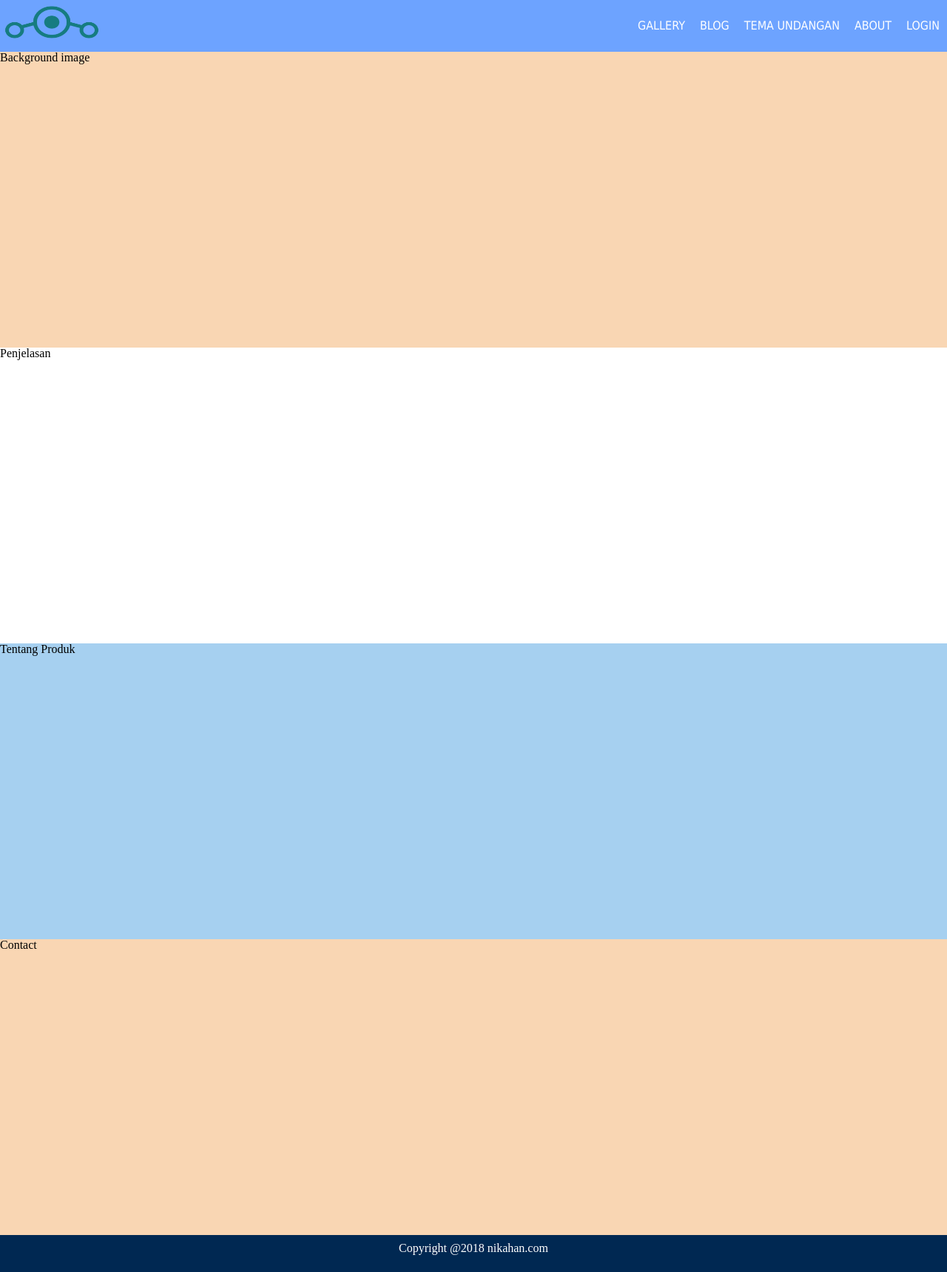
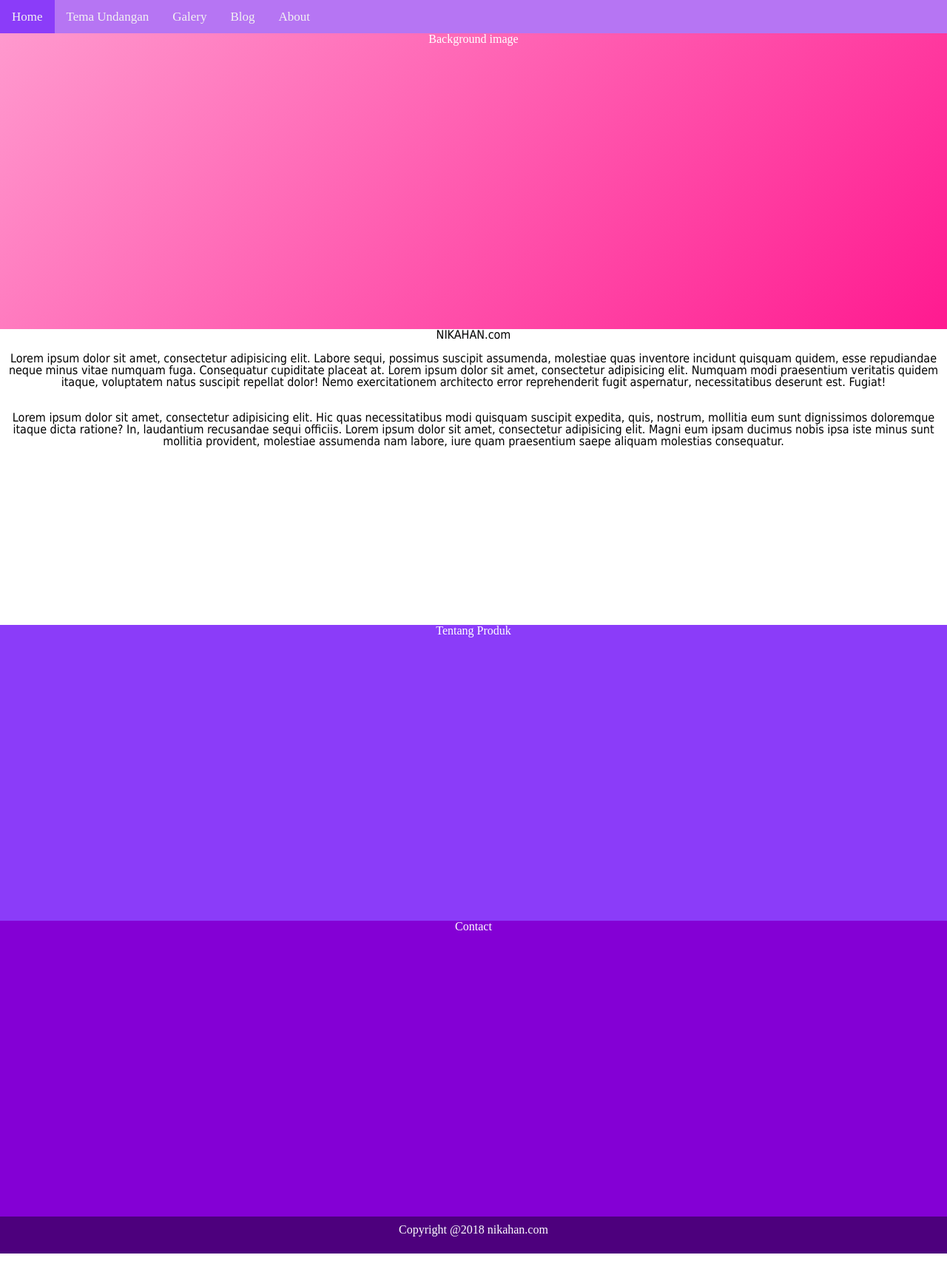
Before and after one commit to bootproject-team/online-invitation, a plain HTML site: page index.html in a window 1280 px wide. Shown: the whole page at 74% size. After the commit the page ends 1695 px from the top, so only its background shows below. Drawn offline with Linux system fonts and the light colour scheme.

Commit message:
edit nav & script.js & index.html

```diff
--- a/index.html
+++ b/index.html
@@ -2,81 +2,38 @@
 <html lang="en" dir="ltr">
   <head>
     <script src="jquery-3.3.1.min.js"></script>
-    <!-- <script type="text/javascript" src="slider.js"></script> -->
+    <script type="text/javascript" src="script.js"></script>
     <title>nikahan.com</title>
     <link rel="stylesheet" type="text/css" href="style/style.css">
   </head>
   <body>
-<nav id="navi">
-  <img id="imgH" src="img/2.png" alt="wedding">
-  <a class="link" href="#">LOGIN</a>
-  <a class="link" href="#">ABOUT</a>
-  <a class="link" href="#">TEMA UNDANGAN</a>
-  <a class="link" href="#">BLOG</a>
-  <a class="link" href="#">GALLERY</a>
-</nav>
+    <ul class="topnav">
+      <li><a href="#home">Home</a></li>
+      <li><a href="#tema">Tema Undangan</a></li>
+      <li><a href="#galery">Galery</a></li>
+      <li><a href="#blog">Blog</a></li>
+      <li><a href="#about">About</a></li>
+      <li class="icon">
+        <a href="javascript:void(0);" onclick="myFunction()">☰</a>
+      </li>
+    </ul>
+
 <div class="bg">
-  <h4>Background image</h4>
+  <h4 id="tb1">Background image</h4>
 </div>
 <div class="bg2">
-  <h4>Penjelasan</h4>
+  <h1 id="bg2">NIKAHAN.com</h1><br>
+  <p>Lorem ipsum dolor sit amet, consectetur adipisicing elit. Labore sequi, possimus suscipit assumenda, molestiae quas inventore incidunt quisquam quidem, esse repudiandae neque minus vitae numquam fuga. Consequatur cupiditate placeat at. Lorem ipsum dolor sit amet, consectetur adipisicing elit. Numquam modi praesentium veritatis quidem itaque, voluptatem natus suscipit repellat dolor! Nemo exercitationem architecto error reprehenderit fugit aspernatur, necessitatibus deserunt est. Fugiat!</p><br><br>
+  <p>Lorem ipsum dolor sit amet, consectetur adipisicing elit. Hic quas necessitatibus modi quisquam suscipit expedita, quis, nostrum, mollitia eum sunt dignissimos doloremque itaque dicta ratione? In, laudantium recusandae sequi officiis. Lorem ipsum dolor sit amet, consectetur adipisicing elit. Magni eum ipsam ducimus nobis ipsa iste minus sunt mollitia provident, molestiae assumenda nam labore, iure quam praesentium saepe aliquam molestias consequatur.</p>
 </div>
+
 <div class="bg3">
-  <h4>Tentang Produk</h4>
+  <h4 id="3">Tentang Produk</h4>
 </div>
+
 <div class="bg4">
   <h4>Contact</h4>
-</div>
-<!-- slider -->
-<!-- <div id="container"> -->
-			<!-- <header>
-				<h1>jQuery Content Slider</h1>
-			</header>
-			<img src="kiri.png" alt="Prev" id="prev">
-			<div id="slider">
-				<div class="slide">
-					<div class="slide-copy">
-						<h2>Slider One</h2>
-						<p>Lorem ipsum dolor sit amet, consectetur adipiscing elit. Sed vitae commodo sem. Integer eros nibh, molestie congue elementum quis, mattis nec tortor. Vivamus sed hendrerit sed vitae orci convallis.</p>
-					</div>
-					<img src="@.jpg">
-				</div>
-
-				<div class="slide">
-					<div class="slide-copy"> -->
-						<!-- <h2>Slider Two</h2>
-						<p>Lorem ipsum dolor sit amet, consectetur adipiscing elit. Sed vitae commodo sem. Integer eros nibh, molestie congue elementum quis, mattis nec tortor. Vivamus sed hendrerit sed vitae orci convallis.</p>
-					</div>
-					<img src="@1.jpg">
-				</div>
-
-				<div class="slide">
-					<div class="slide-copy">
-						<h2>Slider Three</h2>
-						<p>Lorem ipsum dolor sit amet, consectetur adipiscing elit. Sed vitae commodo sem. Integer eros nibh, molestie congue elementum quis, mattis nec tortor. Vivamus sed hendrerit sed vitae orci convallis.</p>
-					</div>
-					<img src="@2.jpg">
-				</div>
-
-				<div class="slide">
-					<div class="slide-copy">
-						<h2>Slider Four</h2>
-						<p>Lorem ipsum dolor sit amet, consectetur adipiscing elit. Sed vitae commodo sem. Integer eros nibh, molestie congue elementum quis, mattis nec tortor. Vivamus sed hendrerit sed vitae orci convallis.</p>
-					</div>
-					<img src="@3.jpg">
-				</div>
-
-				<div class="slide">
-					<div class="slide-copy">
-						<h2>Slider Five</h2>
-						<p>Lorem ipsum dolor sit amet, consectetur adipiscing elit. Sed vitae commodo sem. Integer eros nibh, molestie congue elementum quis, mattis nec tortor. Vivamus sed hendrerit sed vitae orci convallis.</p>
-					</div>
-					<img src="@4.jpg">
-				</div>
-			</div>
-			<img src="kanan.png" alt="Next" id="next">
-		</div> -->
-<footer>
+</div><footer>
   <div class="foot">
     <h4>Copyright @2018 nikahan.com</h4>
   </div>
--- /dev/null
+++ b/script.js
@@ -0,0 +1,5 @@
+ // $(document).ready(function(){}
+ /* Toggle between adding and removing the "responsive" class to topnav when the user clicks on the icon */
+function myFunction() {
+    document.getElementsByClassName("topnav")[0].classList.toggle("responsive");
+}
--- a/style/style.css
+++ b/style/style.css
@@ -1,8 +1,3 @@
-/* http://meyerweb.com/eric/tools/css/reset/
-   v2.0 | 20110126
-   License: none (public domain)
-*/
-
 html, body, div, span, applet, object, iframe,
 h1, h2, h3, h4, h5, h6, p, blockquote, pre,
 a, abbr, acronym, address, big, cite, code,
@@ -46,131 +41,106 @@ table {
 	border-collapse: collapse;
 	border-spacing: 0;
 }
-#navi{
-  font-family: tahoma,sans-serif;
-  width: 100%;
-  height: 70px;
-  background-color:#6da3ff;
+
+/* star coding */
+/* Remove margins and padding from the list, and add a black background color */
+ul.topnav {
+    list-style-type: none;
+    margin: 0;
+    padding: 0;
+    overflow: hidden;
+    background-color: #b675f3;
 }
 
-#imgH{
-  width: 140px;
-  height: 60px;
-  line-height: 30px;
+/* Float the list items side by side */
+ul.topnav li {float: left;}
+
+/* Style the links inside the list items */
+ul.topnav li a {
+    display: inline-block;
+    color: #f2f2f2;
+    text-align: center;
+    padding: 14px 16px;
+    text-decoration: none;
+    transition: 0.3s;
+    font-size: 17px;
 }
-.link{
-  text-decoration: none;
-  color: white;
-  padding: 10px;
-  text-align: right;
-  line-height: 50px;
-  background-color:#6da3ff;
-  float: right;
-  font-family: tahoma,sans-serif;
+
+/* Change background color of links on hover */
+ul.topnav li a:hover {background-color: #8b3cf9;}
+
+/* Hide the list item that contains the link that should open and close the topnav on small screens */
+ul.topnav li.icon {display: none;}
+
+/* Saat lebar layar kurang dari 680 pixel, sembunyikan semua menu item kecuali item yang pertama yaitu("Home"). Tampilkan juga list item yang berisi link untuk membuka menu yaitu (li.icon) */
+@media screen and (max-width:680px) {
+ul.topnav li:not(:first-child) {display: none;}
+ul.topnav li.icon {
+	float: right;
+	display: inline-block;
 }
+}
+
+/* Class dengan nama "responsive" akan ditambahkan oleh JavaScript saat user mengklik icon. Munculnya Class ini akan mendisplay isi list menu
+*/
+@media screen and (max-width:680px) {
+ul.topnav.responsive {position: relative;}
+ul.topnav.responsive li.icon {
+	position: absolute;
+	right: 0;
+	top: 0;
+}
+ul.topnav.responsive li {
+	float: none;
+	display: inline;
+}
+ul.topnav.responsive li a {
+	display: block;
+	text-align: left;
+}
+}
+
 .bg{
+	text-align: center;
+	color: white;
 	width: 100%;
 	height: 400px;
-	background-color:#f9d6b3;
+	background: rgba(255,153,206,1);
+background: -moz-linear-gradient(-45deg, rgba(255,153,206,1) 0%, rgba(255,26,144,1) 100%);
+background: -webkit-gradient(left top, right bottom, color-stop(0%, rgba(255,153,206,1)), color-stop(100%, rgba(255,26,144,1)));
+background: -webkit-linear-gradient(-45deg, rgba(255,153,206,1) 0%, rgba(255,26,144,1) 100%);
+background: -o-linear-gradient(-45deg, rgba(255,153,206,1) 0%, rgba(255,26,144,1) 100%);
+background: -ms-linear-gradient(-45deg, rgba(255,153,206,1) 0%, rgba(255,26,144,1) 100%);
+background: linear-gradient(135deg, rgba(255,153,206,1) 0%, rgba(255,26,144,1) 100%);
+filter: progid:DXImageTransform.Microsoft.gradient( startColorstr='#ff99ce', endColorstr='#ff1a90', GradientType=1 );
 }
 .bg2{
 	width: 100%;
 	height: 400px;
 	background-color:#fff;
+	text-align: center;
+	font-family: tahoma, sans-serif;
 }
 .bg3{
+	color: white;
+	text-align: center;
 	width:100%;
 	height:400px;
-	background-color:#a6d0f0;
+	background-color:#8b3cf9;
 }
 .bg4{
+	color: white;
+	text-align: center;
 	width:100%;
 	height:400px;
-	background-color:#f9d6b3;
+	background-color:#8400d5;
 }
+
 .foot{
 	font: Arial;
 	color: white;
 	width:100%;
 	height:50px;
-	background-color:#002852;
+	background-color:#4d007d;
 	text-align: center;
-	line-height: 35px;
-}
-/* .line:hover {
-	background-color: yellow;
-} */
-/* slider */
-/* *{
-	margin:0;
-	padding:0;
-}
-
-body{
-	font-family:'Arial', sans-serif;
-	font-size:14px;
-	color:#fff;
-	background:#333;
-	line-height:1.6em;
-} */
-
-/* a{
-	color:#fff;
-	text-decoration:none;
-}
-
-h1{
-	text-align:center;
-	margin-bottom:20px;
-}
-
-#container{
-	width:980px;
-	margin:40px auto;
-	overflow:hidden;
-}
-
-#slider{
-	width:940px;
-	height:350px;
-	position:relative;
-	overflow:hidden;
-	float:left;
-	padding:3px;
-	border:#666 solid 2px;
-	border-radius:5px;
-}
-
-#slider img{
-	width:940px;
-	height:350px;
-}
-
-.slide{
-	position:absolute;
-}
-
-.slide-copy{
-	position:absolute;
-	bottom:0;
-	left:0;
-	padding:20px;
-	background:7f7f7f;
-	background: rgba(0,0,0,0.5);
-}
-
-#prev, #next{
-	float:left;
-	margin-top:130px;
-	cursor:pointer;
-	position:relative;
-	z-index:100;
-}
-
-#prev{
-	margin-right:-45px;
-}
-
-#next{
-	margin-left:-45px;
-} */
+	line-height: 35px;}
```
Also changed, not shown: slider.js (deleted, +0 -67 lines), img/2.png (deleted), img/@1.jpg (deleted), img/kanan.png (deleted), img/kiri.png (deleted), img/love.png (added), 3 other files.
